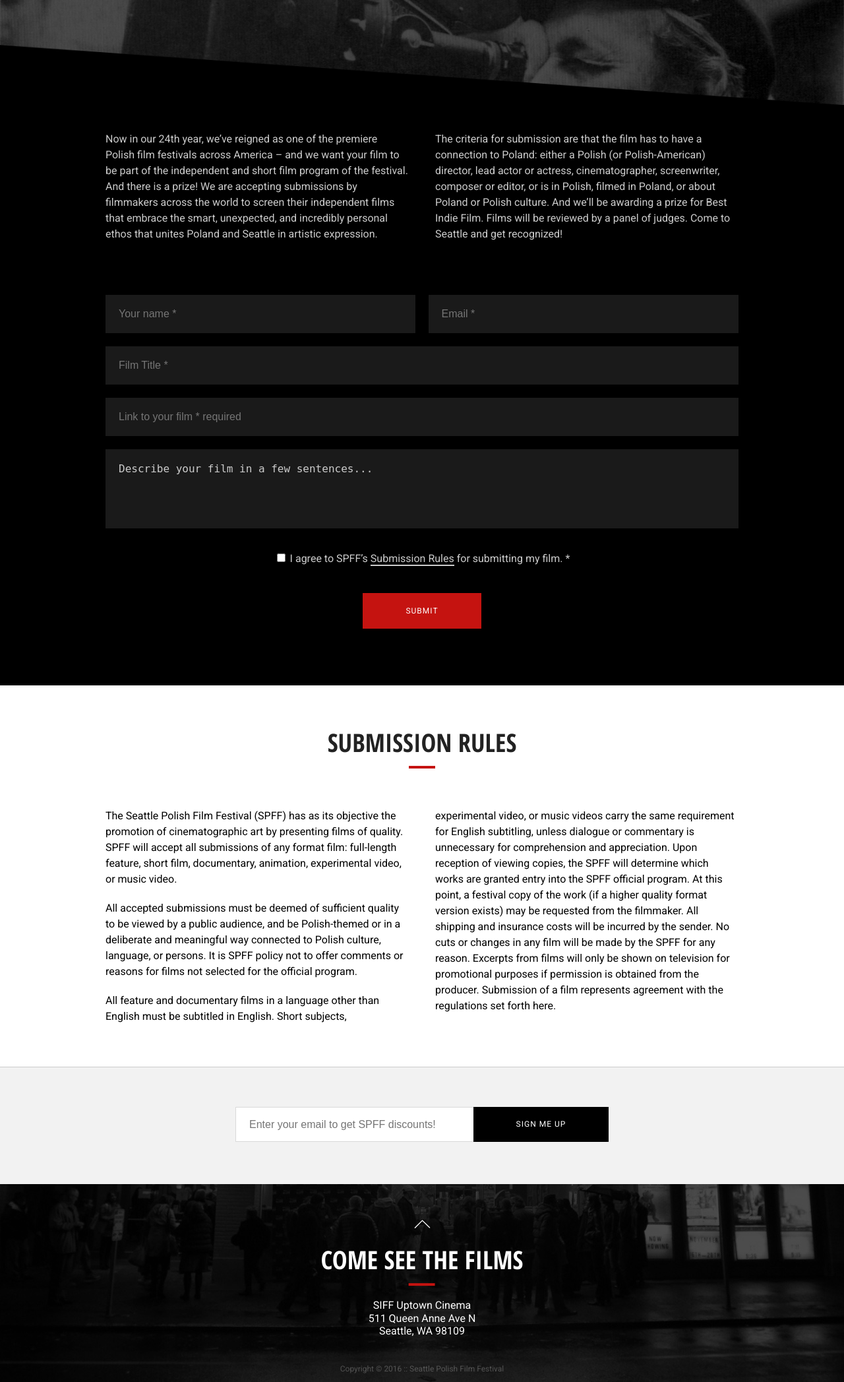
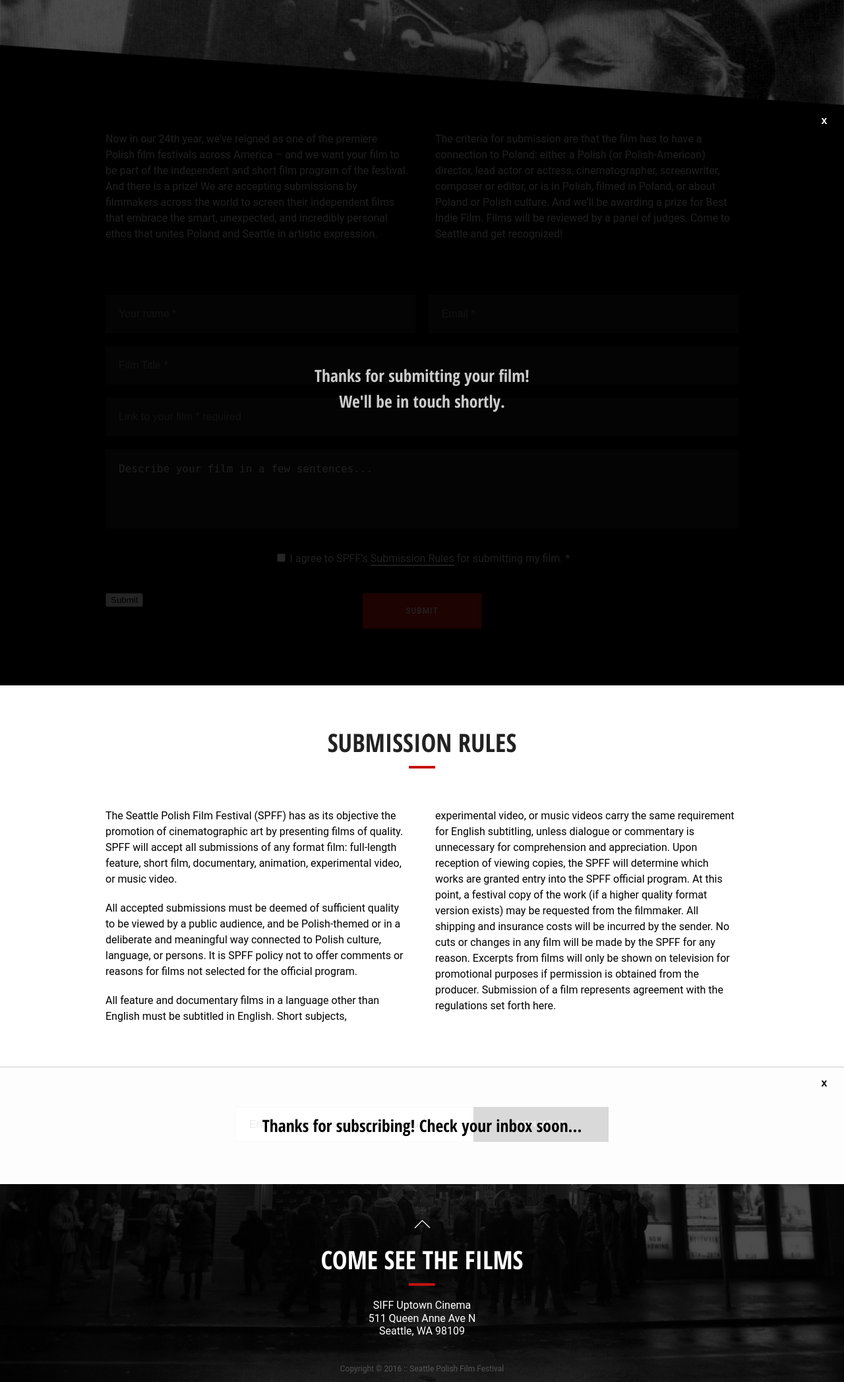
Before and after one commit to romanpohorecki-zz/spff, a PHP site: page /submit-a-film.php in a window 1280 px wide. Shown: the part 263-2358 px from the top of the page at 66% size. Run offline with PHP 8.4, Linux system fonts and the light colour scheme.

Commit message:
Add success dialogues for Newsletter, Buying Tickets, and Submitting dialogues.

```diff
--- a/css/style.css
+++ b/css/style.css
@@ -522,7 +522,7 @@
 					display: block;
 					width: 100%;
 					font-size: 18px;
-					font-weight: 400;
+					font-weight: 700;
 					color: rgba(0,0,0,.3);
 				}
 
@@ -653,7 +653,6 @@
 					font-weight: 700;
 				}
 
-
 				.button-schedule-home{
 					display: block;
 					border: 0;
@@ -766,6 +765,35 @@
 					padding-bottom: 80px;
 					border: 0;
 				}
+
+				.button-close {
+					position: absolute;
+					top: 15px;
+					right: 15px;
+					display: block;
+					width: 30px;
+					height: 30px;
+					border: 0;
+				}
+
+				.button-close:after{
+					content: "x";
+   					font-family: Arial, Baskerville, monospace;
+   					font-weight: bold;
+					display: block;
+					text-align: center;
+					width: 30px;
+					height: 30px;
+				}
+
+				.button-close:hover{
+					cursor: pointer;
+				}
+
+				.section-black .button-close:after{
+					color: #fff;
+				}
+
 
 				@media only screen and (max-width: 660px) {
 					.button-flex {
@@ -908,7 +936,6 @@
 					background-image: url(../images/schedule/schedule-bk.svg);
 					background-position: center;
 					background-size: cover;
-					padding-bottom: 20px;
 				}
 
 				.about h2 {
@@ -1268,14 +1295,14 @@
 					height: 140px
 				}
 
-				.submit input[type=submit] {
+				.submit input[type=button] {
 				    transform:scale(3.3);
 				    top: 20px;
 				    position: relative;
 				    display: block;
 				    margin: 0 auto;
 				    z-index: 100;
-				    opacity: 0;
+				    opacity: 1;
 				}
 
 				.submit span:after{
@@ -1375,6 +1402,33 @@
 					cursor: pointer;
 				}
 
+				#subscribe-email-success, #subscribe-tickets-success, #submit-film-success {
+					position: absolute;
+					top: 0;
+					right: 0;
+					bottom: 0;
+					left: 0;
+					background-color: rgba(255,255,255,.85);
+					z-index: 50;
+				}
+
+				#subscribe-email-success p, #subscribe-tickets-success p, #submit-film-success p{
+					font-family: 'Open Sans Condensed';
+					font-weight: 700;
+					text-align: center;
+					font-size: 2vw;
+				}
+
+				#subscribe-email-success img{
+					display: block;
+					margin: 0 auto 10px auto;
+					width: 30px;
+				}
+
+				#submit-film-success {
+					background-color: rgba(0,0,0,.85);
+				}
+
 				@media screen and (max-width: 660px) {
 
 					.subscribe-email div{
--- a/get-involved.php
+++ b/get-involved.php
@@ -14,8 +14,9 @@
 		<script src="js/full-screen-video.js" type="text/javascript"></script>
 		<script src="js/menu-fade-in.js" type="text/javascript"></script>
 		<script src="js/scroll-to-top.js" type="text/javascript"></script>
+		<script src="js/open-close.js" type="text/javascript"></script>
+	</head>
 
-	</head>
 	<body id="get-involved">
 
 		<?php include 'includes/nav.php';?>
--- a/includes/footer.php
+++ b/includes/footer.php
@@ -1,10 +1,17 @@
 		<section class='section-grey'>
-			<form class='subscribe-email' action="">
+			<form class='subscribe-email'>
 				<div>
 					<input type="text" name="email" placeholder="Enter your email to get SPFF discounts!" required>
-					<span><input type="submit" value="SIGN ME UP"></span>
+					<span><input type="submit" value="SIGN ME UP" onclick="show('subscribe-email-success')"/></span>
 				</div>
 			</form>
+			<div id="subscribe-email-success">
+				<div class='vertical-align'>
+					<p>Thanks for subscribing! Check your inbox soon...</p>
+				</div>
+				<div class='button-close' onclick="hide('subscribe-email-success')"></div>
+			</div>
+
 		</section>
 
 		<footer>
--- a/index.php
+++ b/index.php
@@ -6,8 +6,7 @@
 	    <meta name="viewport" content="width=device-width, initial-scale=1">
 
 		<link href='http://fonts.googleapis.com/css?family=Open+Sans:300,400,600,700,800' rel='stylesheet' type='text/css'>
-		<link href='https://fonts.googleapis.com/css?family=Open+Sans+Condensed:700' rel='stylesheet'>
-		<link href='https://fonts.googleapis.com/css?family=Roboto:300,400,500,700' rel='stylesheet'>
+		<link href='https://fonts.googleapis.com/css?family=Open+Sans+Condensed:300,700' rel='stylesheet'>
 
 		<link href="../dist/lity.css" rel="stylesheet">
 		<script src="../vendor/jquery.js"></script>
@@ -18,8 +17,7 @@
 		<script src="js/full-screen-video.js" type="text/javascript"></script>
 		<script src="js/menu-fade-in.js" type="text/javascript"></script>
 		<script src="js/scroll-to-top.js" type="text/javascript"></script>
-
-
+		<script src="js/open-close.js" type="text/javascript"></script>
 	</head>
 
 	<body id="welcome">
--- /dev/null
+++ b/js/open-close.js
@@ -0,0 +1,7 @@
+			function show(target) {
+			    document.getElementById(target).style.display = 'block';
+			}
+
+			function hide(target) {
+			    document.getElementById(target).style.display = 'none';
+			}
--- a/news-empty.php
+++ b/news-empty.php
@@ -6,15 +6,16 @@
 	    <meta name="viewport" content="width=device-width, initial-scale=1">
 
 		<link href='http://fonts.googleapis.com/css?family=Open+Sans:200, 300,400,600,700,800' rel='stylesheet' type='text/css'>
-		<link href='https://fonts.googleapis.com/css?family=Open+Sans+Condensed:700' rel='stylesheet'>
+		<link href='https://fonts.googleapis.com/css?family=Open+Sans+Condensed:300,700' rel='stylesheet'>
 
 		<link type="text/css" rel="stylesheet" href="css/style.css" media="screen" />
 		<script src="https://code.jquery.com/jquery-latest.js"></script>
 		<script src="js/full-screen-video.js" type="text/javascript"></script>
 		<script src="js/menu-fade-in.js" type="text/javascript"></script>
 		<script src="js/scroll-to-top.js" type="text/javascript"></script>
+		<script src="js/open-close.js" type="text/javascript"></script>
+	</head>
 
-	</head>
 	<body id="news">
 
 		<?php include 'includes/nav.php';?>
--- a/news.php
+++ b/news.php
@@ -6,16 +6,16 @@
 	    <meta name="viewport" content="width=device-width, initial-scale=1">
 
 		<link href='http://fonts.googleapis.com/css?family=Open+Sans:300,400,600,700,800' rel='stylesheet' type='text/css'>
-		<link href='https://fonts.googleapis.com/css?family=Open+Sans+Condensed:700' rel='stylesheet'>
-		<link href='https://fonts.googleapis.com/css?family=Roboto:300,400,500,700' rel='stylesheet'>
+		<link href='https://fonts.googleapis.com/css?family=Open+Sans+Condensed:300,700' rel='stylesheet'>
 
 		<link type="text/css" rel="stylesheet" href="css/style.css" media="screen" />
 		<script src="https://code.jquery.com/jquery-latest.js"></script>
 		<script src="js/full-screen-video.js" type="text/javascript"></script>
 		<script src="js/menu-fade-in.js" type="text/javascript"></script>
 		<script src="js/scroll-to-top.js" type="text/javascript"></script>
+		<script src="js/open-close.js" type="text/javascript"></script>
+	</head>
 
-	</head>
 	<body id="news">
 
 		<?php include 'includes/nav.php';?>
--- a/schedule.php
+++ b/schedule.php
@@ -6,8 +6,7 @@
 	    <meta name="viewport" content="width=device-width, initial-scale=1">
 
 		<link href='http://fonts.googleapis.com/css?family=Open+Sans:300,400,600,700,800' rel='stylesheet' type='text/css'>
-		<link href='https://fonts.googleapis.com/css?family=Open+Sans+Condensed:700' rel='stylesheet'>
-		<link href='https://fonts.googleapis.com/css?family=Roboto:300,400,500,700' rel='stylesheet'>
+		<link href='https://fonts.googleapis.com/css?family=Open+Sans+Condensed:300,700' rel='stylesheet'>
 
 		<link href="../dist/lity.css" rel="stylesheet">
 		<script src="../vendor/jquery.js"></script>
@@ -18,8 +17,9 @@
 		<script src="js/full-screen-video.js" type="text/javascript"></script>
 		<script src="js/menu-fade-in.js" type="text/javascript"></script>
 		<script src="js/scroll-to-top.js" type="text/javascript"></script>
+		<script src="js/open-close.js" type="text/javascript"></script>
+	</head>
 
-	</head>
 	<body id="schedule">
 
 		<?php include 'includes/nav.php';?>
--- a/submit-a-film.php
+++ b/submit-a-film.php
@@ -6,16 +6,16 @@
 	    <meta name="viewport" content="width=device-width, initial-scale=1">
 
 		<link href='http://fonts.googleapis.com/css?family=Open+Sans:300,400,600,700,800' rel='stylesheet' type='text/css'>
-		<link href='https://fonts.googleapis.com/css?family=Open+Sans+Condensed:700' rel='stylesheet'>
-		<link href='https://fonts.googleapis.com/css?family=Roboto:300,400,500,700' rel='stylesheet'>
+		<link href='https://fonts.googleapis.com/css?family=Open+Sans+Condensed:300,700' rel='stylesheet'>
 
 		<link type="text/css" rel="stylesheet" href="css/style.css" media="screen" />
 		<script src="https://code.jquery.com/jquery-latest.js"></script>
 		<script src="js/full-screen-video.js" type="text/javascript"></script>
 		<script src="js/menu-fade-in.js" type="text/javascript"></script>
 		<script src="js/scroll-to-top.js" type="text/javascript"></script>
+		<script src="js/open-close.js" type="text/javascript"></script>
+	</head>
 
-	</head>
 	<body id="submit-a-film">
 
 		<?php include 'includes/nav.php';?>
@@ -57,6 +57,13 @@
 						<p>I agree to SPFF’s <a href='#rules'>Submission Rules</a> for submitting my film. *</p>
 					</div>
 					<span><input type="submit" value="Submit"></span>
+
+					<div id="submit-film-success">
+						<div class='vertical-align'>
+							<p>Thanks for submitting your film! <br>We'll be in touch shortly.</p>
+						</div>
+						<div class='button-close' onclick="hide('submit-film-success')"></div>
+					</div>
 				</form>
 			</div>
 		</section>
```
Also changed, not shown: events/film-event.php (+10 -4 lines), news/news-item.php (+5 -4 lines), images/site/checkmark.svg (added).
